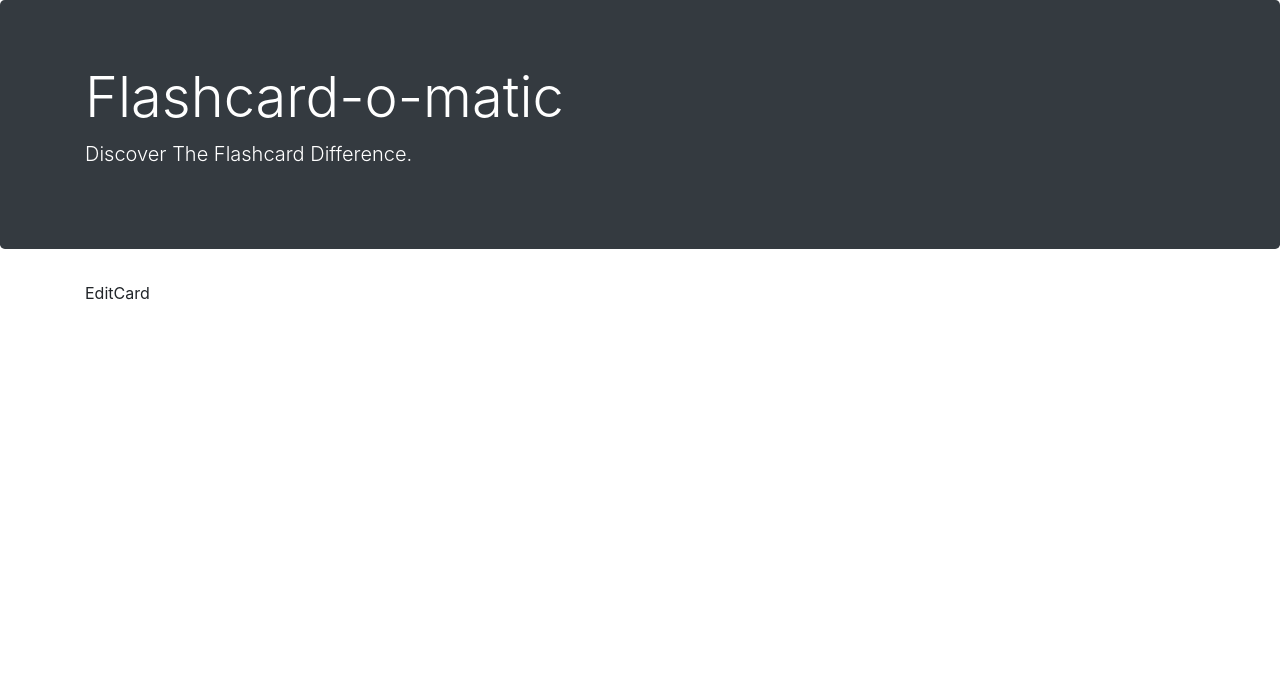
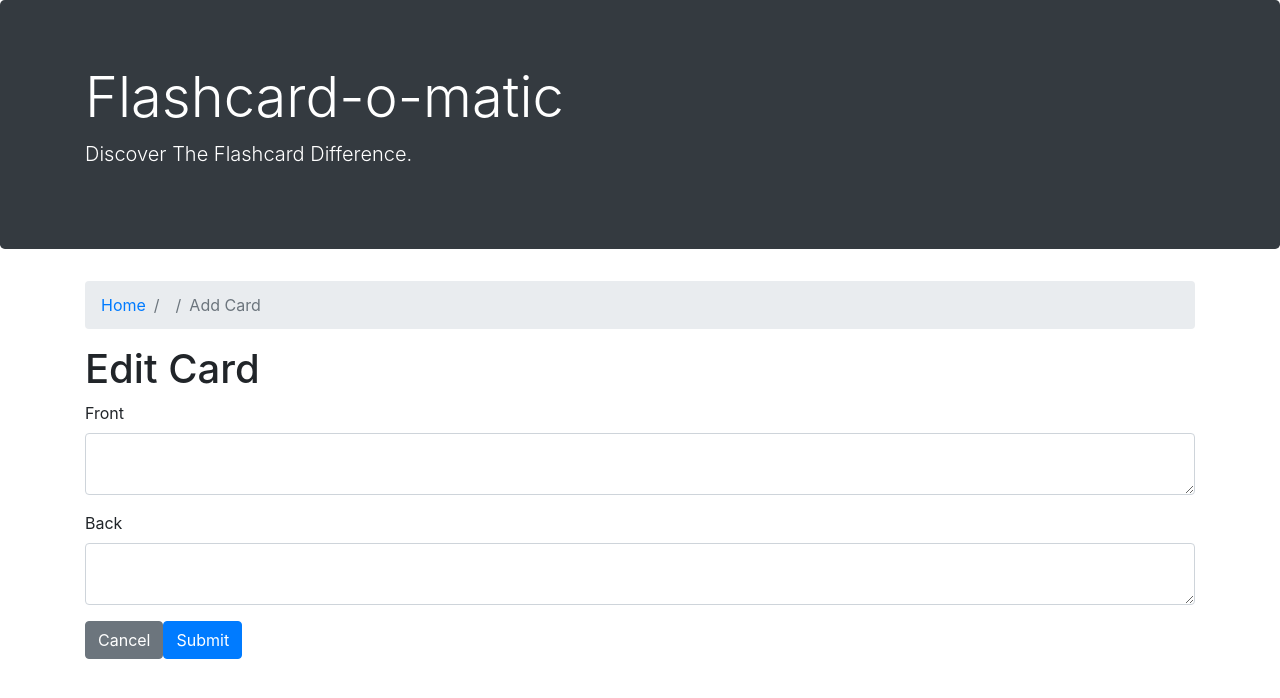
Before and after one commit to kateneilsen/flashcard-app, a React (Create React App) app: page /decks/1/cards/1/edit in a window 1280 px wide. Shown: the top 698 px of the page. Built offline with nearby package versions, Linux system fonts and the light colour scheme; no server answers; data requests are answered from the project's data file; a web font is replaced by a local one.

Commit message:
created EditCard form

```diff
--- a/src/Layout/Card/EditCard.js
+++ b/src/Layout/Card/EditCard.js
@@ -1,7 +1,107 @@
-import React from "react";
-import { Link, useHistory, useParams } from "react-router-dom";
+import React, { useState, useEffect } from "react";
+import { readDeck, updateCard, readCard } from "../../utils/api";
+import { Link, useHistory, useParams, useRouteMatch } from "react-router-dom";
+import CardNav from "./CardNav";
 
 export default function EditCard() {
-  const { cardId } = useParams();
-  return <div>EditCard</div>;
+  const initialCardState = {
+    id: "",
+    front: "",
+    back: "",
+    deckId: "",
+  };
+
+  const { deckId, cardId } = useParams();
+  const history = useHistory();
+
+  const [card, setCard] = useState(initialCardState);
+  const [deck, setDeck] = useState([]);
+
+  useEffect(() => {
+    const abortController = new AbortController();
+    async function loadData() {
+      try {
+        const cardResponse = await readCard(cardId, abortController.signal);
+        const deckResponse = await readDeck(deckId, abortController.signal);
+        setCard(cardResponse);
+        setDeck(deckResponse);
+      } catch (error) {
+        console.log(error);
+      }
+
+      return () => {
+        abortController.abort();
+      };
+    }
+    loadData();
+  }, [cardId, deckId]);
+
+  const handleChange = ({ target }) => {
+    setCard({
+      ...card,
+      [target.name]: target.value,
+    });
+  };
+  async function handleSubmit(event) {
+    event.preventDefault();
+    const abortController = new AbortController();
+    const response = await updateCard({ ...card }, abortController.signal);
+
+    history.push(`/decks/${deckId}`);
+    return response;
+  }
+
+  async function handleCancel() {
+    history.push(`decks/${deckId}`);
+  }
+
+  return (
+    <div>
+      <CardNav />
+      <h1>Edit Card</h1>
+      <form onSubmit={handleSubmit}>
+        <div className="mb-3">
+          <label for="name" className="form-label">
+            Front
+          </label>
+          <textarea
+            className="form-control"
+            type="text"
+            id="front"
+            name="front"
+            value={card.front}
+            onChange={handleChange}
+            rows="2"
+          />
+        </div>
+        <div className="mb-3">
+          <label for="description" className="form-label">
+            Back
+          </label>
+          <textarea
+            className="form-control"
+            type="text"
+            name="back"
+            id="back"
+            value={card.back}
+            onChange={handleChange}
+            rows="2"
+          />
+        </div>
+
+        <div>
+          <button
+            type="button"
+            className="btn btn-secondary"
+            onClick={() => handleCancel()}
+          >
+            Cancel
+          </button>
+          <button type="submit" className="btn btn-primary">
+            Submit
+          </button>
+        </div>
+      </form>
+    </div>
+  );
 }
```
